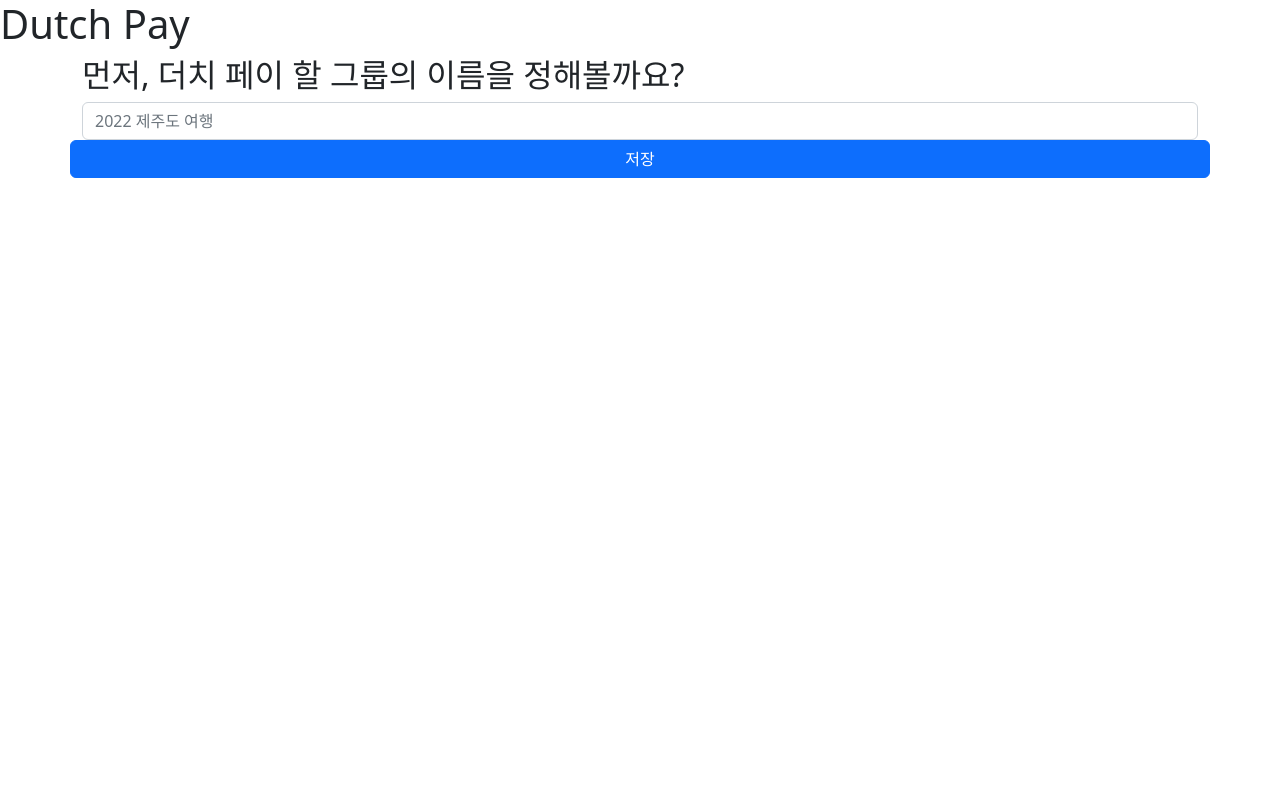
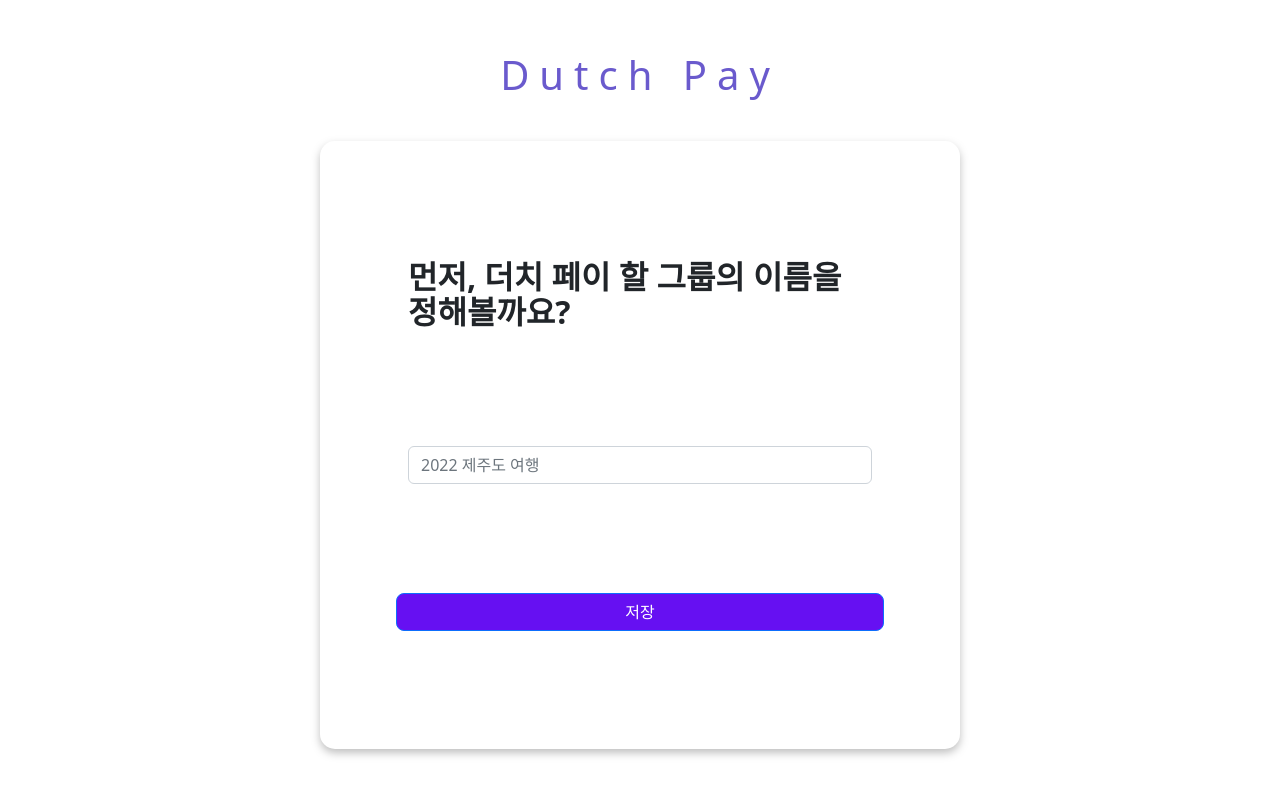
Before and after one commit to yujinGwon/dutchpay-fc, a React (Create React App) app: page / in a window 1280 px wide. Shown: the top 796 px of the page. Built offline with nearby package versions, Linux system fonts and the light colour scheme.

Commit message:
Styling 컴포넌트

```diff
--- a/package.json
+++ b/package.json
@@ -12,6 +12,7 @@
     "react-router-dom": "^6.10.0",
     "react-scripts": "5.0.1",
     "recoil": "^0.7.7",
+    "styled-components": "^5.3.9",
     "web-vitals": "^2.1.4"
   },
   "scripts": {
--- a/src/components/CenteredOverlayForm.jsx
+++ b/src/components/CenteredOverlayForm.jsx
@@ -1,5 +1,34 @@
-export const CenteredOverlayForm = () => {
-    return (
-        <div>CenteredOverlayForm component</div>
-    )
+import { Container } from 'react-bootstrap'
+import styled from 'styled-components'
+import { OverlayWrapper } from './shared/OverlayWrapper'
+
+export const CenteredOverlayForm = ({children}) => {
+  return (
+    <StyledCentralizedContainer>
+      <StyledHeader>Dutch Pay</StyledHeader>
+
+      <OverlayWrapper>
+        {children}
+      </OverlayWrapper>
+    </StyledCentralizedContainer>
+  )
 }
+
+const StyledHeader = styled.h1`
+  font-weight: 200;
+  letter-spacing: 10px;
+  color: slateblue;
+  text-align: center;
+  margin-bottom: 0.8em;
+`
+
+const StyledCentralizedContainer = styled(Container)`
+  width: 50vw;
+  min-height: 100vh;
+  display: flex;
+  flex-direction: column;
+  justify-content: center;
+  align-items: center;
+  padding: 0px;
+  gap: 10px;
+`
--- a/src/components/CreateGroup.jsx
+++ b/src/components/CreateGroup.jsx
@@ -3,6 +3,7 @@ import { CenteredOverlayForm } from './CenteredOverlayForm';
 import { useRecoilState, useResetRecoilState } from 'recoil';
 import { groupNameState } from '../state/groupName';
 import { useState } from 'react';
+import styled from 'styled-components';
 
 export const CreateGroup = () => {
   const [validated, setValidated] = useState(false);
@@ -10,28 +11,27 @@ export const CreateGroup = () => {
   const [groupName, setGroupName] = useRecoilState(groupNameState);
 
   const handleSubmit = (event) => {
-    event.preventDefault();
+    event.preventDefault()
 
     const form = event.currentTarget;
     if (form.checkValidity()) {
       setValidGroupName(true)
     } else {
-      event.stopPropagation();
+      event.stopPropagation()
       setValidGroupName(false)
     }
     setValidated(true)
-  };
+  }
 
   return (
-    <div>
-      <h1>Dutch Pay</h1>
-
+      <CenteredOverlayForm>
         <Container>
           <Form noValidate validated={validated} onSubmit={handleSubmit}>
-          <Row>
-            <h2>먼저, 더치 페이 할 그룹의 이름을 정해볼까요?</h2>
+            <StyledRow>
+            <Row className='align-items-start'>
+              <StyledH2>먼저, 더치 페이 할 그룹의 이름을 정해볼까요?</StyledH2>
             </Row>
-          <Row>
+            <Row className='align-items-center'>
               <Form.Group controlId="validationGroupName">
                 <Form.Control
                   type="text"
@@ -47,13 +47,38 @@ export const CreateGroup = () => {
                 </Form.Control.Feedback>
               </Form.Group>
             </Row>
-          <Row>
-            <Button type="submit">저장</Button>
+            <Row className='align-items-end'>
+              <StyledSubmitButton>저장</StyledSubmitButton>
             </Row>
+            </StyledRow>
           </Form>
         </Container>
+      </CenteredOverlayForm>
+  )
+}
 
-      {/* <CenteredOverlayForm />     */}
-    </div>
-  );
-};
+const StyledH2 = styled.h2`
+  font-weight: 700;
+  line-height: 35px;
+  test-align: right;
+  overflow-wra: break-word;
+  word-break: keep-all;
+`
+
+const StyledSubmitButton = styled(Button).attrs({
+  type: 'submit'
+})`
+  background-color: #6610F2;
+  border-radius: 8px;
+
+  &:hover {
+    background-color: #6610F2;
+    filter: brightness(80%);
+  }
+`
+
+const StyledRow = styled(Row)`
+  align-items: center;
+  justify-content: center;
+  height: 60vh;
+`
--- /dev/null
+++ b/src/components/shared/OverlayWrapper.jsx
@@ -0,0 +1,15 @@
+import styled from "styled-components"
+
+export const OverlayWrapper = ( {children}) => (
+  <StyledContainer>
+    {children}
+  </StyledContainer>
+)
+
+const StyledContainer = styled.div`
+  padding: ${(props)=> props.padding || '5vw'};
+  border-radius: 15px;
+  background-color: white;
+  filter: drop-shadow(0px 4px 4px rgba(0,0,0,0.25));
+  min-height: ${(props) => props.minHeight || '0'};
+`
```
Also changed, not shown: 1 other file (tests, documents, lock files or other folders). Lines whose indentation alone changed are shown as unchanged.
